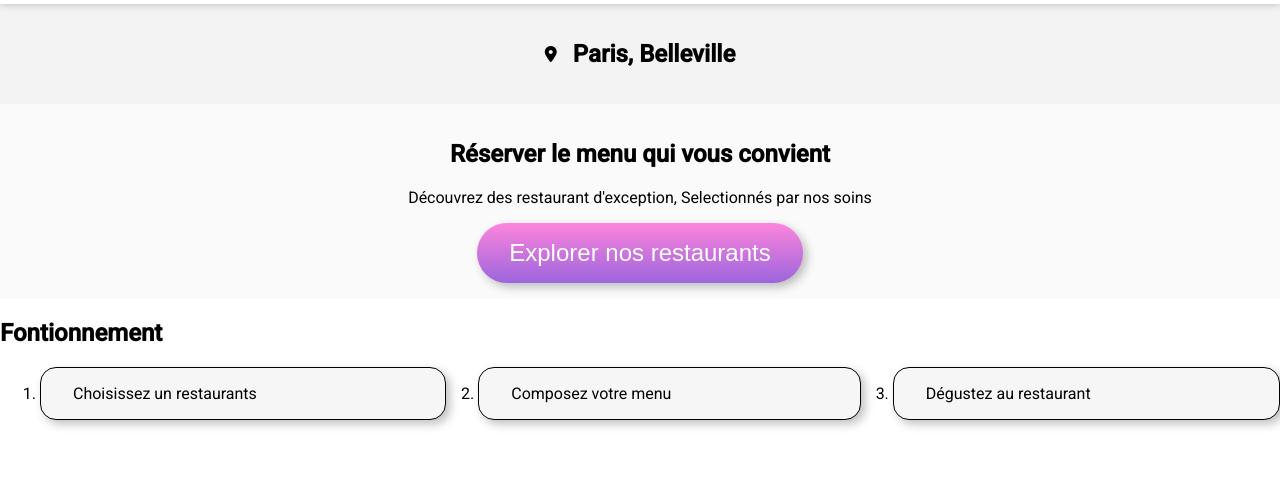
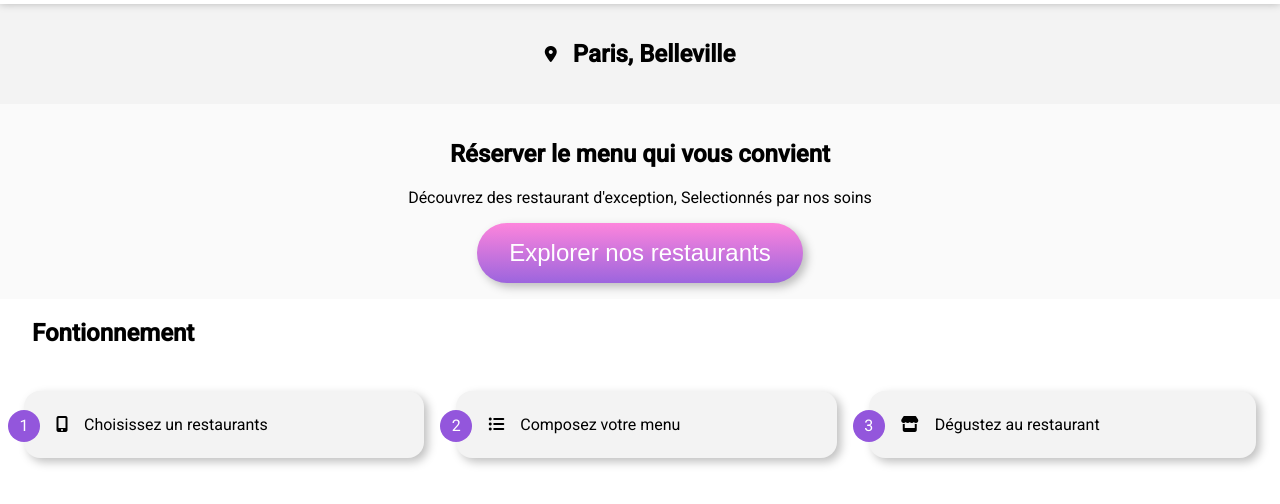
Before and after one commit to 0slevin0/Ohmyfood, a website: page index.html in a window 1280 px wide. Shown: the part 86-590 px from the top of the page. Drawn offline with Linux system fonts and the light colour scheme; a web font is replaced by a local one.

Commit message:
add counter and button-effect

```diff
--- a/index.html
+++ b/index.html
@@ -28,9 +28,9 @@
       <section class="fonction">
         <h2>Fontionnement</h2>
         <ol>
-          <li>Choisissez un restaurants</li>
-          <li>Composez votre menu</li>
-          <li>Dégustez au restaurant</li>
+          <li><i class="fas fa-mobile-alt"></i>Choisissez un restaurants</li>
+          <li><i class="fas fa-list-ul"></i>Composez votre menu</li>
+          <li><i class="fas fa-store"></i>Dégustez au restaurant</li>
         </ol>
       </section>
     </main>
--- a/sass/layouts/explore.scss
+++ b/sass/layouts/explore.scss
@@ -1,11 +1,13 @@
 @use "../untils/box-shadow.scss";
 @use "../untils/zoom-effect.scss";
+@use "../untils/colors.scss";
+
 .explore {
   text-align: center;
-  background-color: #fafafa;
+  background-color: colors.$lightgrey;
   padding: 1rem;
   & button {
-    color: white;
+    color: colors.$white;
     font-weight: 300;
     font-size: 1.5rem;
     padding: 1rem 2rem;
--- a/sass/layouts/fontion.scss
+++ b/sass/layouts/fontion.scss
@@ -1,25 +1,51 @@
 @use "../untils/zoom-effect.scss";
 @use "../untils/box-shadow.scss";
+@use "../untils/variables.scss";
+@use "../untils/colors.scss";
+@use "../untils/button-effect.scss";
 
 .fonction {
+  & h2 {
+    margin-left: 2rem;
+  }
+  counter-reset: number;
   & ol {
     display: flex;
     gap: 2rem;
+    padding: 1.5rem;
     @media (max-width: 768px) {
       flex-direction: column;
     }
   }
   & li {
-    background-color: #f6f6f6;
-    padding: 1rem 2rem;
-    border: 1px solid black;
+    position: relative;
+    &::before {
+      content: counter(number);
+      counter-increment: number;
+      background-color: colors.$purple;
+      color: colors.$white;
+      width: 2 * variables.$fonction-ball-height;
+      height: 2 * variables.$fonction-ball-height;
+      display: grid;
+      place-items: center;
+      border-radius: 50%;
+      position: absolute;
+      bottom: variables.$fonction-ball-height;
+      left: -1 * variables.$fonction-ball-height;
+    }
+    list-style-type: none;
+    background-color: colors.$grey;
+    padding: 1.5rem 2rem;
     flex-grow: 1;
     border-radius: 1rem;
     cursor: pointer;
     transition: transform 200ms;
     @include box-shadow.basic-shadow;
     &:hover {
-      @include zoom-effect.zoom-effect;
+      @include button-effect.button-effect;
+    }
+    & i.fas {
+      margin-right: 1rem;
     }
   }
 }
--- /dev/null
+++ b/sass/untils/button-effect.scss
@@ -0,0 +1,7 @@
+@use "../untils/colors.scss";
+
+@mixin button-effect {
+  transform: scale(1.05);
+  color: colors.$purple;
+  background-color: colors.$lightpurple;
+}
--- /dev/null
+++ b/sass/untils/colors.scss
@@ -0,0 +1,5 @@
+$grey: #f3f3f3;
+$lightgrey: #fafafa;
+$white: #fff;
+$purple: #9356dc;
+$lightpurple: #d3c7e9;
--- /dev/null
+++ b/sass/untils/variables.scss
@@ -0,0 +1 @@
+$fonction-ball-height: 1rem;
--- a/sass/untils/zoom-effect.scss
+++ b/sass/untils/zoom-effect.scss
@@ -1,4 +1,4 @@
 @mixin zoom-effect {
-  transform: scale(1.1);
+  transform: scale(1.05);
   opacity: 0.7;
 }
```
Also changed, not shown: style.css, 1 other file.
